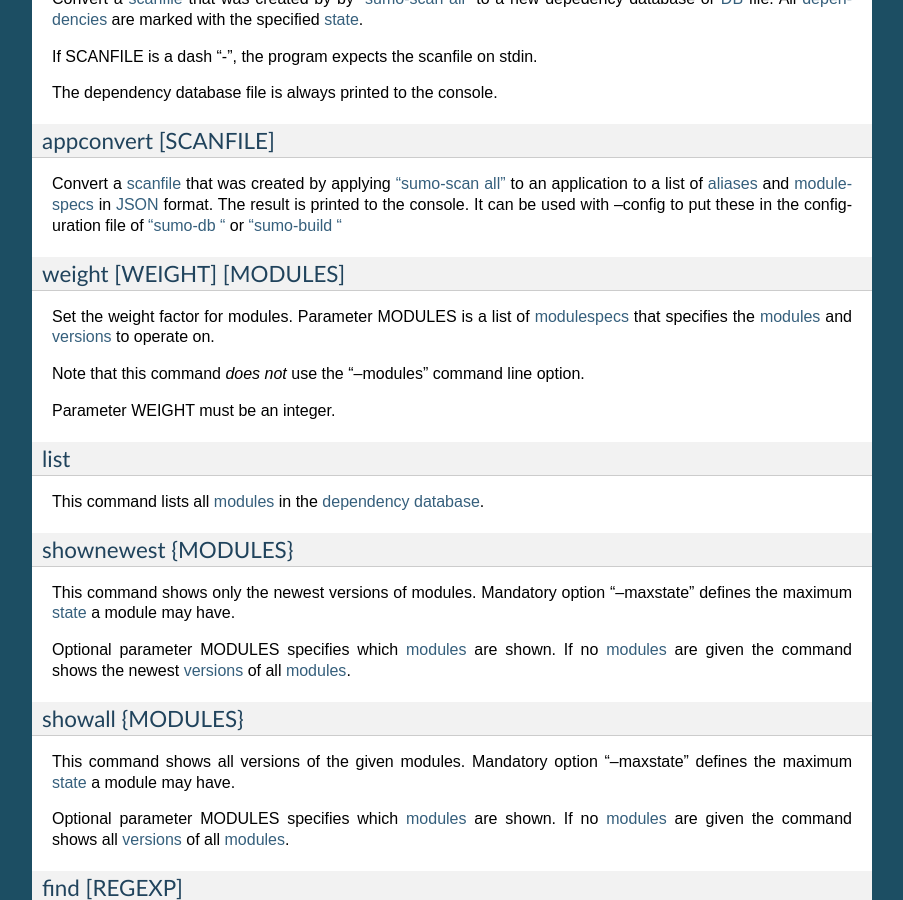
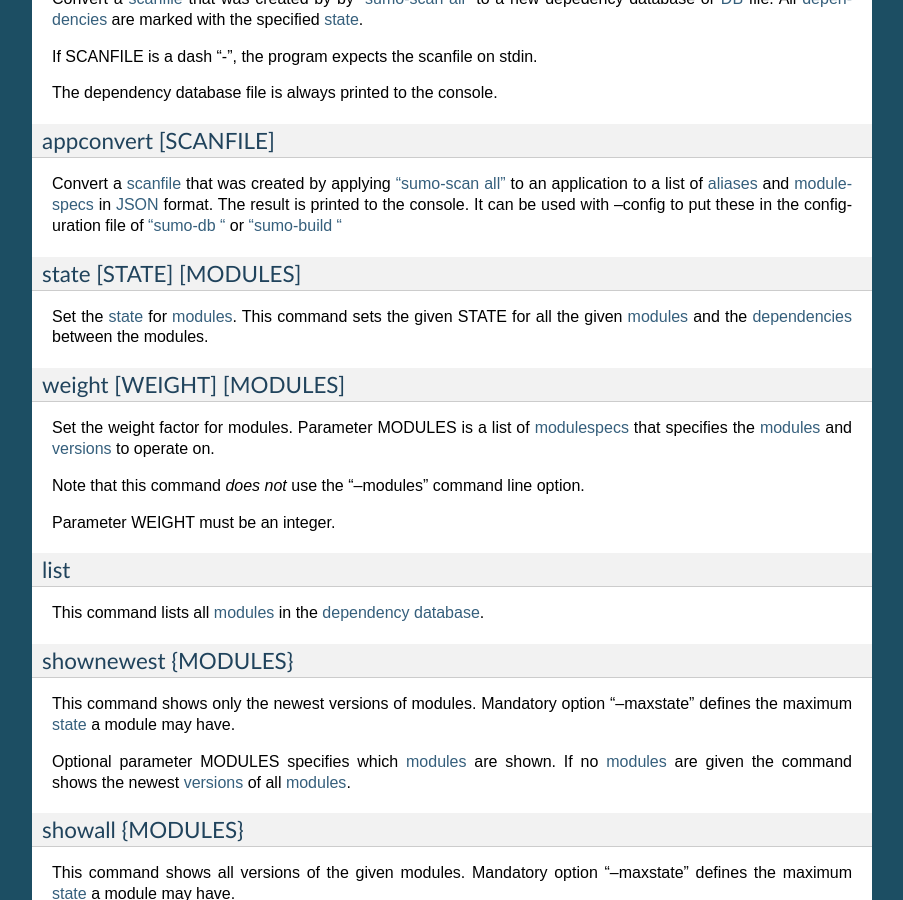
Before and after one commit to klauer/epics-sumo-mirror, a Sphinx documentation site: the page built from doc/reference-sumo-db.rst, in a window 1280 px wide and 900 px high, scrolled down 4554 px. Shown: the whole window, without its empty margins (198-1101 px from the left). Built offline with Sphinx 7.4.7, drawn with Linux system fonts in a browser that asks for light colours; some of the changed text lies outside the part shown.

Commit message:
In sumo-db, command "state" was added.
This command allows to change the state of a set of modules and their mutual
dependencies.

```diff
--- a/doc/reference-sumo-db.rst
+++ b/doc/reference-sumo-db.rst
@@ -293,6 +293,13 @@ format. The result is printed to the console. It can be used with
 :doc:`"sumo-db "<reference-sumo-db>` or
 :doc:`"sumo-build "<reference-sumo-build>`
 
+state [STATE] [MODULES]
++++++++++++++++++++++++
+
+Set the :term:`state` for :term:`modules`. This command sets the given STATE
+for all the given :term:`modules` and the :term:`dependencies` between the
+modules.
+
 weight [WEIGHT] [MODULES]
 +++++++++++++++++++++++++
 
```
Also changed, not shown: 3 other files.
